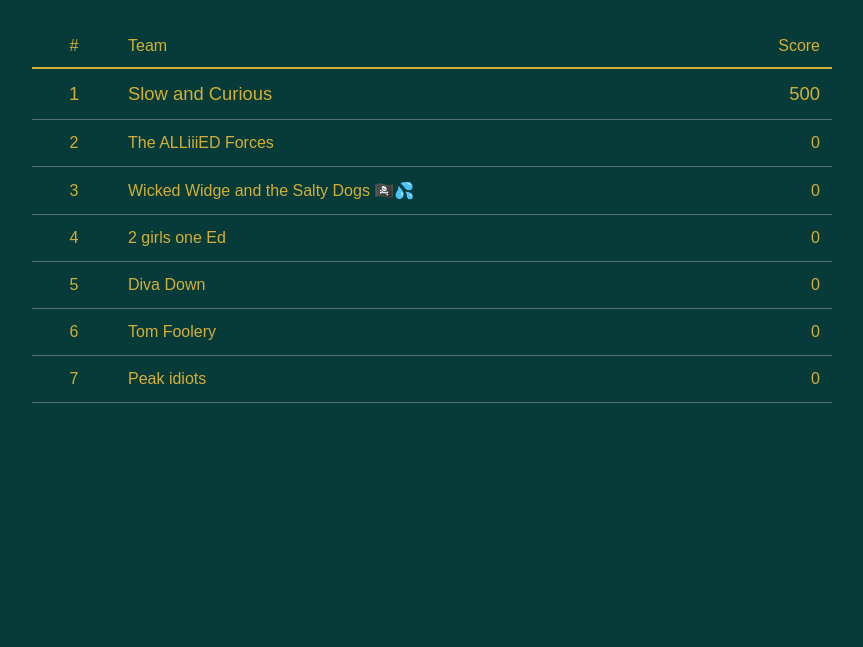
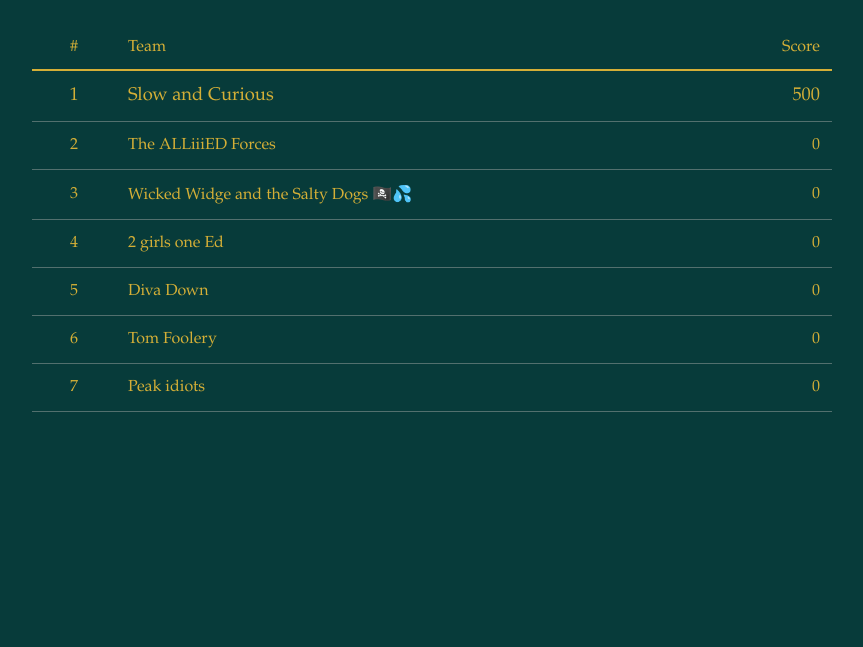
Before and after one commit to chrisdhiggs/dingus-leaderboard, a plain HTML site: page index.html in a window 1280 px wide. Shown: the part 153-800 px from the top of the page, without its empty margins (208-1071 px from the left). Drawn offline with Linux system fonts and the light colour scheme.

Commit message:
Update index.html

```diff
--- a/index.html
+++ b/index.html
@@ -11,7 +11,7 @@
             margin: 0;
             background: #073b3a;
             color: #d4af37;
-            font-family: Arial, sans-serif;
+            font-family: "EB Garamond", Garamond, serif;
         }
 
         .container {
```
